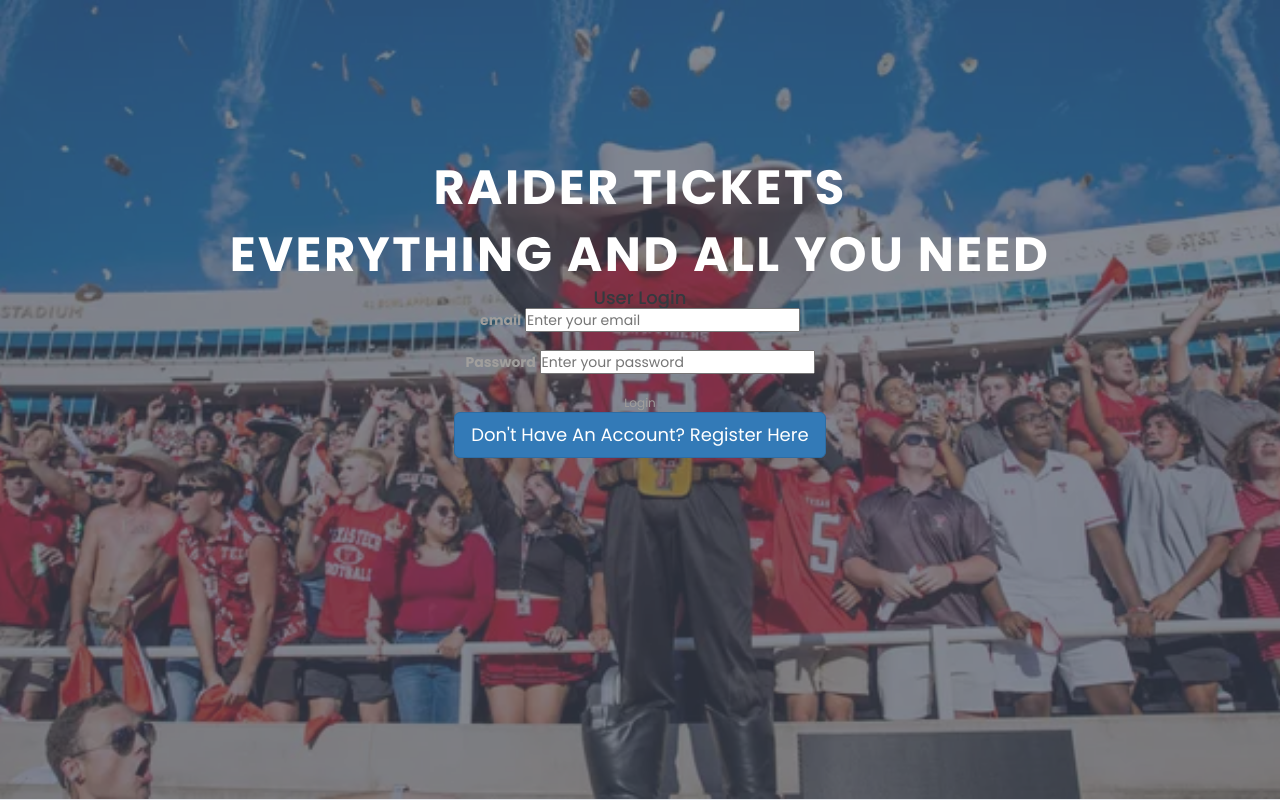
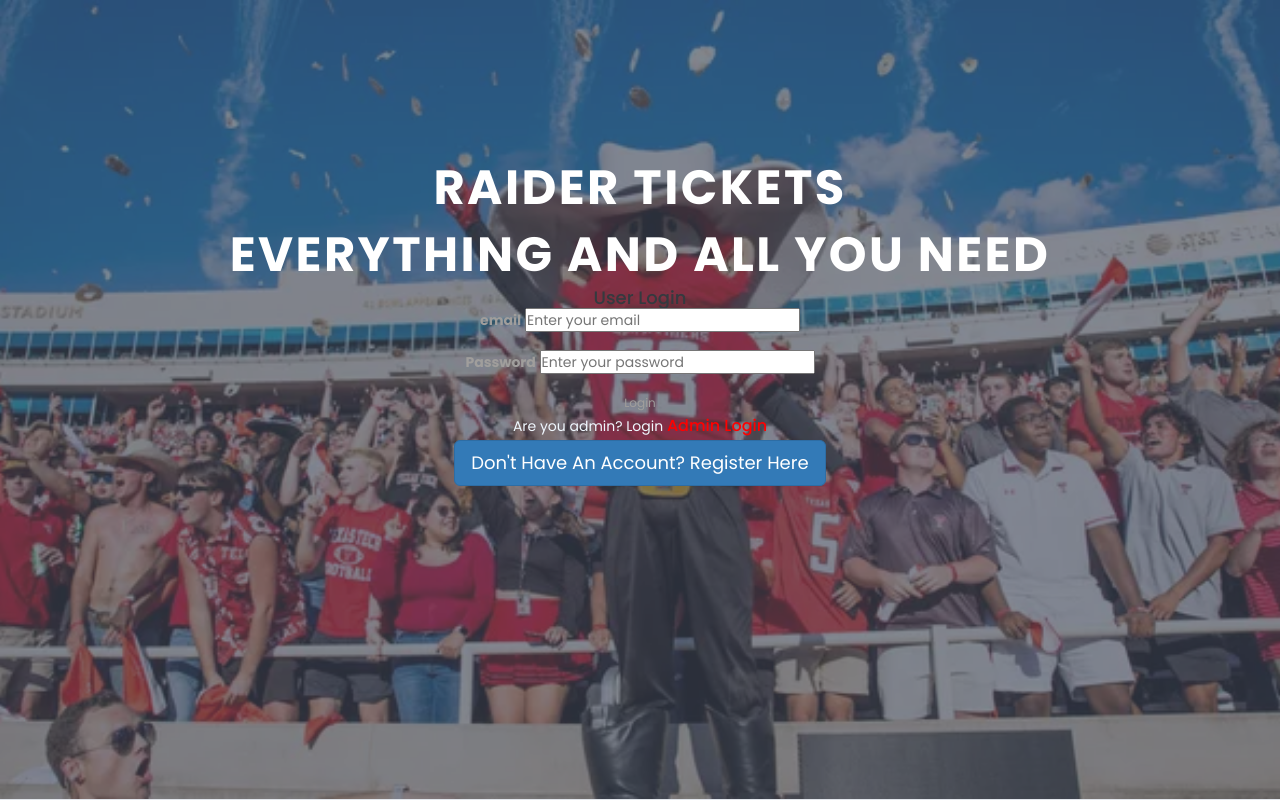
Before and after one commit to GaigeHill7/SoftwareProject, a Flask app: page /login in a window 1280 px wide. Shown: the part 43-847 px from the top of the page. Run offline with Flask 3, Linux system fonts and the light colour scheme; some libraries are stand-ins or nearby versions.

Commit message:
added admin login in login page

```diff
--- a/movie_booking_system/templates/login.html
+++ b/movie_booking_system/templates/login.html
@@ -101,6 +101,7 @@
                     </div>
                     <button type="submit">Login</button>
                 </form>
+                <p style="color: aliceblue;">Are you admin? Login <a href="{{ url_for('admin_login') }}" style="color: red;"> Admin Login</a></p>
             </div>
             <!-- Register Button -->
             <div class="text-center mt-4">
```
Also changed, not shown: movie_booking_system/instance/movie_booking.db.
